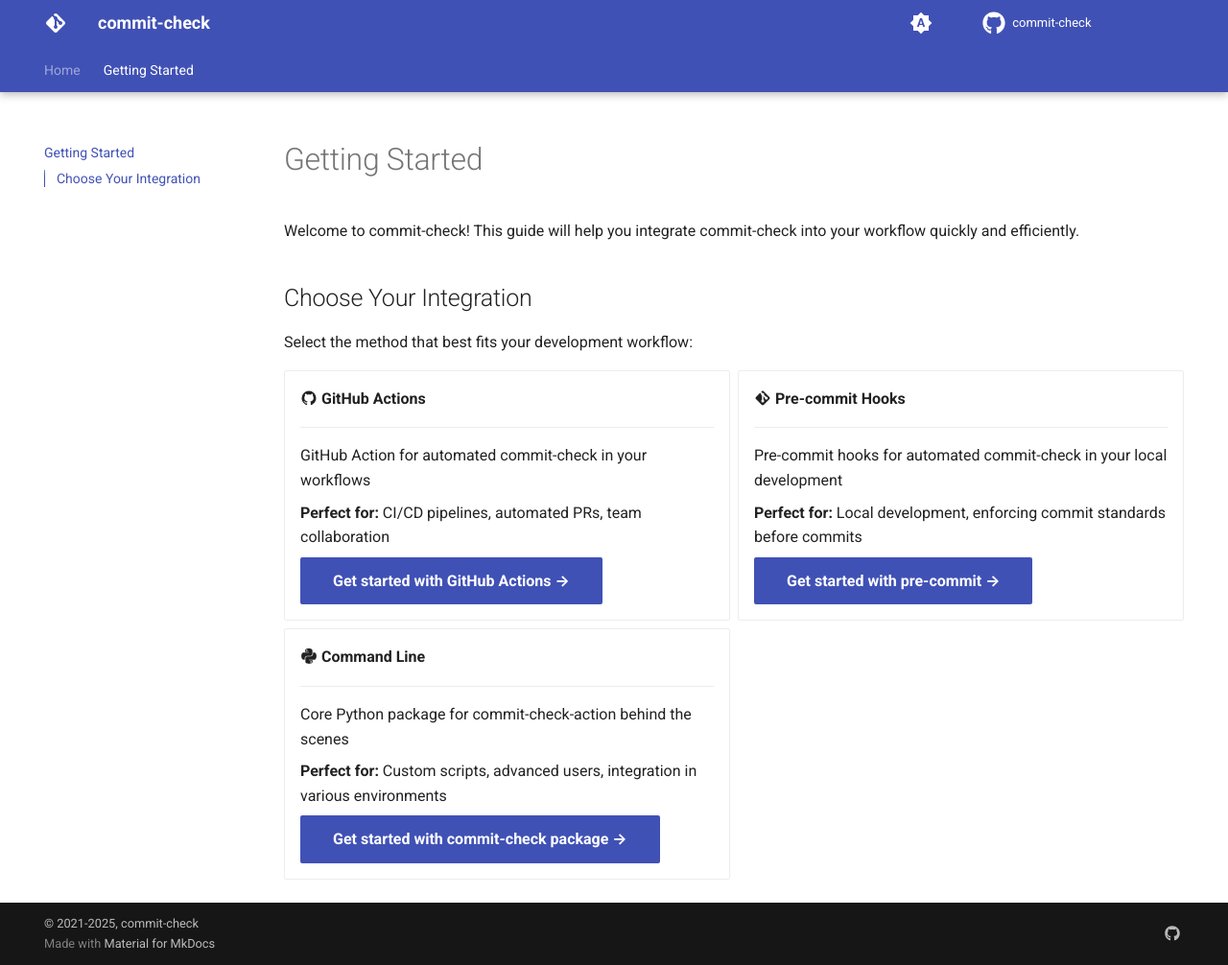
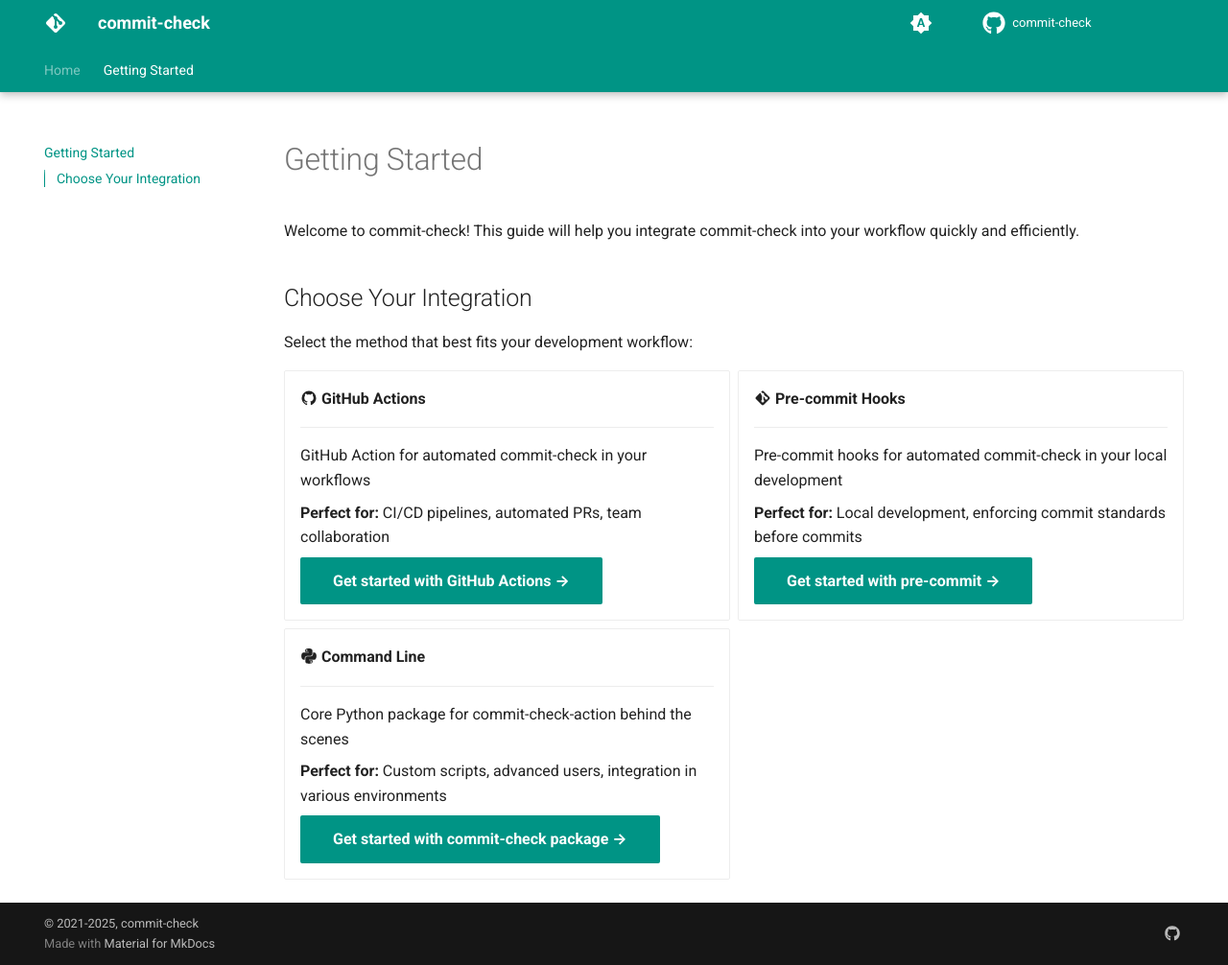
Before and after one commit to commit-check/commit-check.github.io, an MkDocs documentation site: the page built from docs/getting-started.md, in a window 1280 px wide and 1006 px high. Shown: the whole window at 96% size. Built offline with MkDocs 1.6.1 and Material for MkDocs 9.7.7, drawn with Linux system fonts in a browser that asks for light colours.

Commit message:
style: update backgroud color and link

```diff
--- a/docs/getting-started.md
+++ b/docs/getting-started.md
@@ -18,7 +18,7 @@
 
     **Perfect for:** CI/CD pipelines, automated PRs, team collaboration
 
-    [Get started with GitHub Actions →](https://commit-check.github.io/commit-check-action/){ .md-button .md-button--primary }
+    [Get started with GitHub Actions →](https://github.com/commit-check/commit-check-action){ .md-button .md-button--primary }
 
 - :material-git: **Pre-commit Hooks**
 
@@ -28,7 +28,7 @@
 
     **Perfect for:** Local development, enforcing commit standards before commits
 
-    [Get started with pre-commit →](https://github.com/commit-check/commit-check){ .md-button .md-button--primary }
+    [Get started with pre-commit →](https://commit-check.github.io/commit-check/example.html#running-as-pre-commit-hook){ .md-button .md-button--primary }
 
 - :fontawesome-brands-python: **Command Line**
 
--- a/docs/stylesheets/extra.css
+++ b/docs/stylesheets/extra.css
@@ -5,6 +5,25 @@
 :root > * {
     --commit-check-logo-color-green: #009485;
     --commit-check-logo-color-yellow: #ffffff;
+}
+
+/* Custom theme colors to match commit-check branding */
+:root {
+    --md-primary-fg-color: #009485;
+    --md-primary-fg-color--light: #00a893;
+    --md-primary-fg-color--dark: #008077;
+}
+
+[data-md-color-scheme="default"] {
+    --md-primary-fg-color: #009485;
+    --md-primary-fg-color--light: #00a893;
+    --md-primary-fg-color--dark: #008077;
+}
+
+[data-md-color-scheme="slate"] {
+    --md-primary-fg-color: #009485;
+    --md-primary-fg-color--light: #00a893;
+    --md-primary-fg-color--dark: #008077;
 }
 
 /* Hero section styling */
--- a/mkdocs.yml
+++ b/mkdocs.yml
@@ -1,5 +1,5 @@
 site_name: "commit-check"
-site_description: "Documentation for the commit-check organization."
+site_description: "Automated, configurable, and reliable commit validation for professional development workflows."
 site_url: "https://commit-check.github.io/"
 repo_url: https://github.com/commit-check
 repo_name: "commit-check"
@@ -29,8 +29,8 @@
   palette:
     # Palette toggle for automatic mode
     - media: "(prefers-color-scheme)"
-      primary: blue
-      accent: cyan
+      primary: teal
+      accent: teal
       toggle:
         icon: material/brightness-auto
         name: Switch to light mode
@@ -38,8 +38,8 @@
     # Palette toggle for light mode
     - media: "(prefers-color-scheme: light)"
       scheme: default
-      primary: indigo
-      accent: cyan
+      primary: teal
+      accent: teal
       toggle:
         icon: material/lightbulb-outline
         name: Switch to dark mode
@@ -47,8 +47,8 @@
     # Palette toggle for dark mode
     - media: "(prefers-color-scheme: dark)"
       scheme: slate
-      primary: indigo
-      accent: cyan
+      primary: teal
+      accent: teal
       toggle:
         icon: material/lightbulb
         name: Switch to system preference
```
Also changed, not shown: docs/overrides/home.html (+3 -4 lines).
